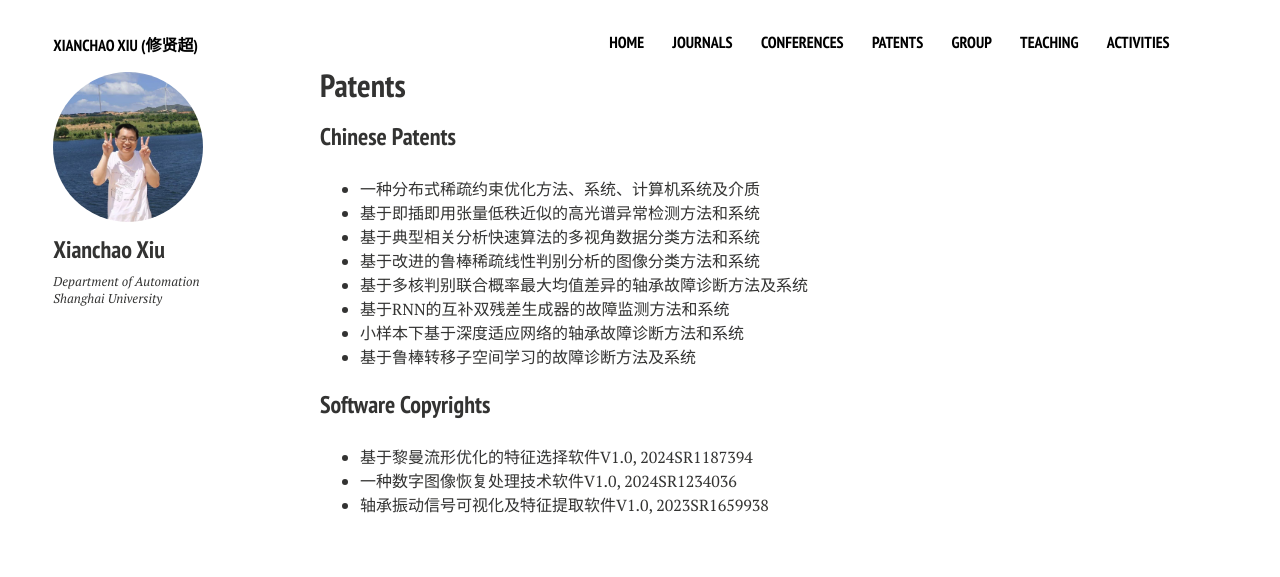
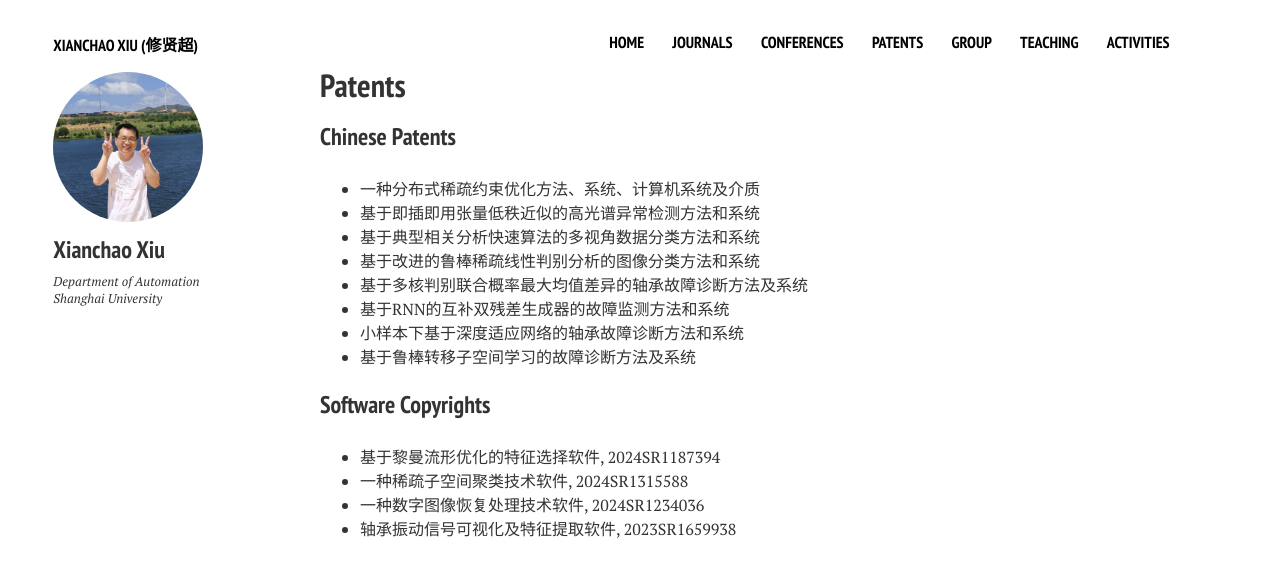
Before and after one commit to xianchaoxiu/xianchaoxiu.github.io, a Jekyll site: the page built from patents/index.md, in a window 1280 px wide. Shown: the top 577 px of the page. Built offline with Jekyll 4.4.1, drawn with Linux system fonts in a browser that asks for light colours; nearby versions of some CDN libraries.

Commit message:
Update index.md

```diff
--- a/patents/index.md
+++ b/patents/index.md
@@ -23,6 +23,7 @@ share: false
 
 ### Software Copyrights
 
-* 基于黎曼流形优化的特征选择软件V1.0, 2024SR1187394 <br>
-* 一种数字图像恢复处理技术软件V1.0, 2024SR1234036 <br>
-* 轴承振动信号可视化及特征提取软件V1.0, 2023SR1659938 <br>
+* 基于黎曼流形优化的特征选择软件, 2024SR1187394 <br>
+* 一种稀疏子空间聚类技术软件, 2024SR1315588
+* 一种数字图像恢复处理技术软件, 2024SR1234036 <br>
+* 轴承振动信号可视化及特征提取软件, 2023SR1659938 <br>
```
